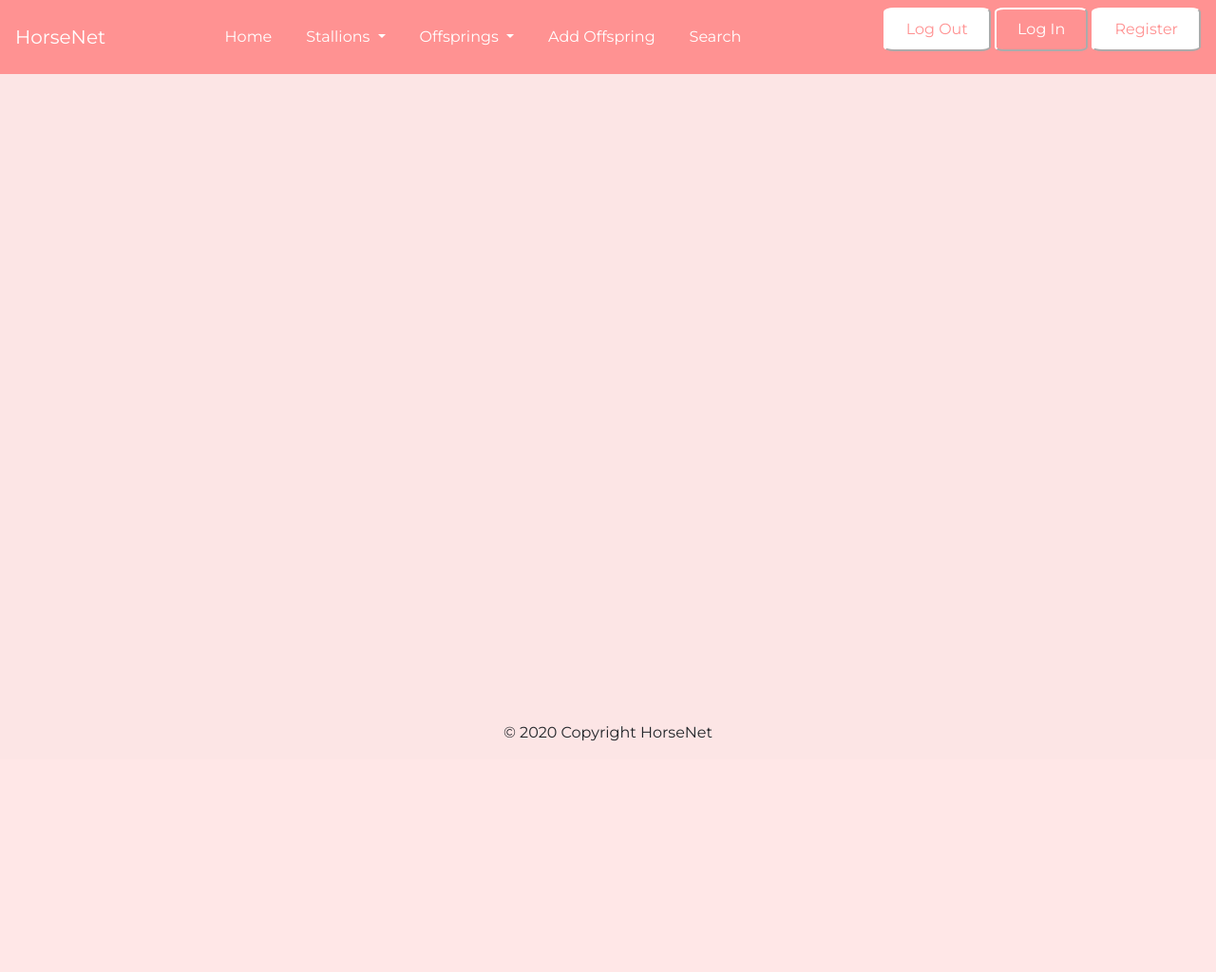
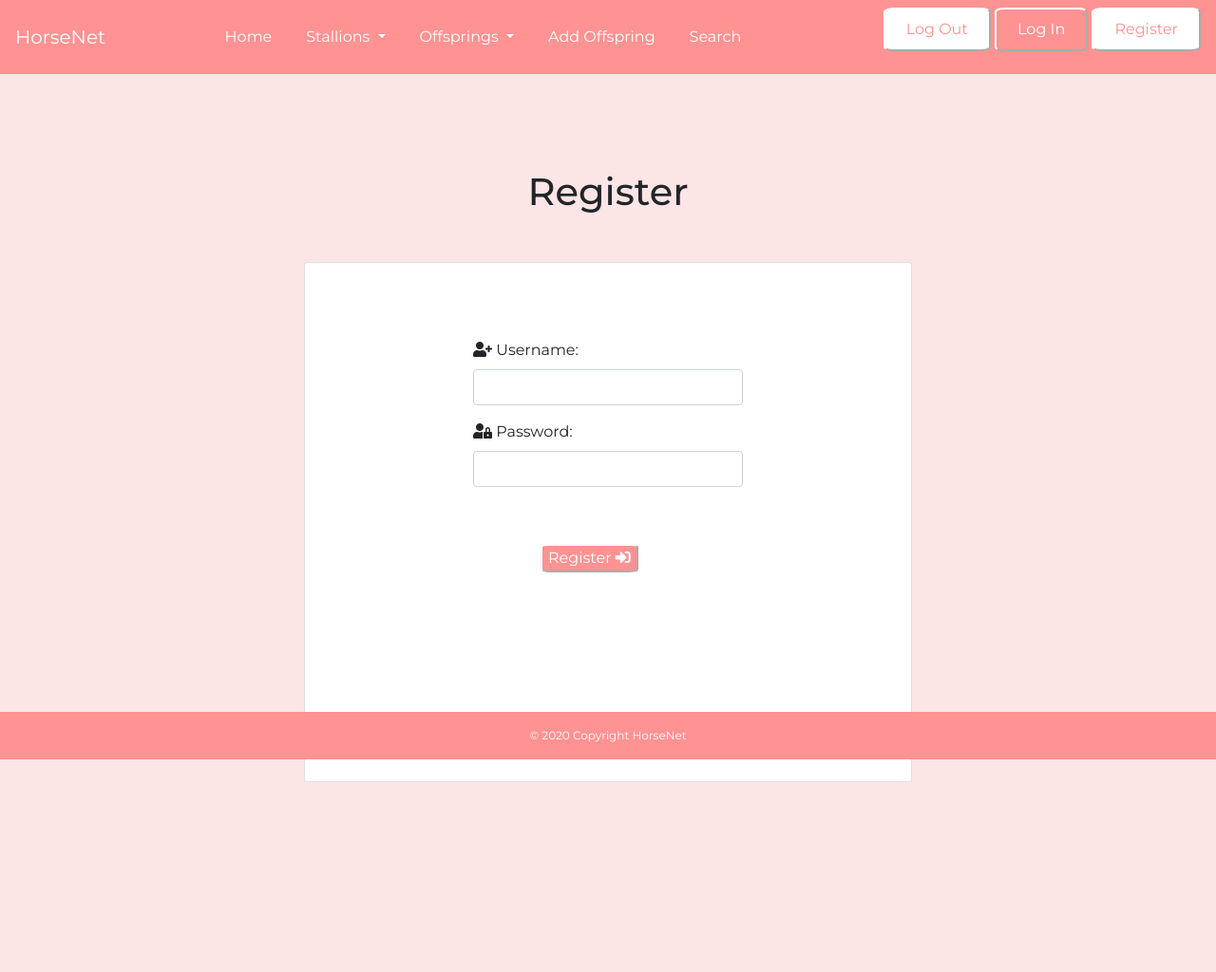
Before and after one commit to cirruselli/Data-Centric-Development-Milestone-Project, a Flask app: page /register in a window 1280 px wide. Shown: the whole page at 95% size. Before the commit the page ends 781 px from the top, so only its background shows below. Run offline with Flask 2, Linux system fonts and the light colour scheme; some libraries are stand-ins or nearby versions.

Commit message:
Add Register template

```diff
--- a/static/css/style.css
+++ b/static/css/style.css
@@ -22,6 +22,7 @@ button.red {
     background: #FF9292;
     border-color: white;
     border-radius: 10%;
+    color: white;
 }
 
 button.white {
@@ -56,10 +57,20 @@ a.nav-link.white {
 
 /*---------------- headers ---------------*/
 
-h3 {
+h1, h3{
     text-align: center;
     margin-top: 100px;
+    margin-bottom: 50px;
     position: relative;
+}
+
+.center {
+    margin-top: 60px;
+    margin-bottom: 200px;
+    display: block;
+    margin-left: auto;
+    margin-right: auto;
+    width: 50%;
 }
 
 /*-----------------Statistics--------------*/
@@ -102,15 +113,18 @@ img.center-image {
     width: 50%;
 }
 
-/*--------------Information text -----------*/
+/*---------------space for bottom of page------------- */
 
-.center {
-    margin-top: 60px;
-    margin-bottom: 200px;
-    display: block;
-    margin-left: auto;
-    margin-right: auto;
-    width: 50%;
+.space {
+    padding-top: 200px;
+}
+
+/*-------------- footer -----------------*/
+
+.footer-copyright {
+    background-color: #FF9292;
+    color: white;
+    font-size: 12px;
 }
 
 /*--------------- media queries-------------*/
@@ -123,7 +137,7 @@ img.center-image {
 }
 
 @media only screen and (max-width: 600px) {
-    h3 {
+    h1, h3 {
         font-size: 20px;
         margin-top: 40px;
     }
@@ -172,3 +186,12 @@ img.center-image {
 
     }
 }
+
+/*adding a css script for testing of offspring Tab--*/
+/* I dont remember from where I copied this */
+
+.file {
+  visibility: hidden;
+  position: absolute;
+}
+}
--- a/templates/register.html
+++ b/templates/register.html
@@ -1,5 +1,33 @@
 {% extends "base.html" %}
 {% block content %}
 
+    <h1 class="text-center">Register</h1>
+
+    <form class="card col-md-6 offset-md-3" method="POST" action="{{ url_for('register') }}">
+        <div class="card-body">
+            <div class="row center">
+                <!-- username -->
+				<div class="form-group">
+                    <i class="fas fa-user-plus"></i>
+					<label for="username">Username:</label>
+					<input type="text" class="form-control" id="username">
+				</div>
+                <!-- password -->
+				<div class="form-group">
+                    <i class="fas fa-user-lock"></i>
+					<label for="password">Password:</label>
+					<input type="password" class="form-control" id="password">
+				</div>
+                <!-- register -->
+                <div class="row center">
+                    <button class="red" type="submit">
+                        Register <i class="fas fa-sign-in-alt"></i>
+                    </button>
+                </div>
+            </div>
+        </div>
+    </form>
+
+    <div class="space"></div>
 
 {% endblock %}
```
